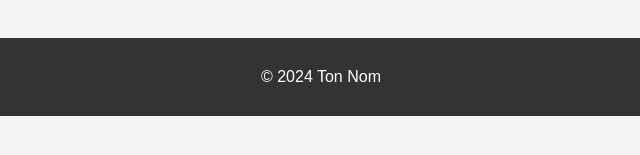
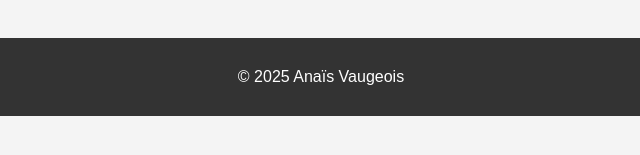
Before and after one commit to vauganais14/portfolio, a plain HTML site: page index.html in a window 1280 px wide. Shown: the part 261-416 px from the top of the page, 319-959 px from the left. Drawn offline with Linux system fonts and the light colour scheme.

Commit message:
Modification du texte page accueil

```diff
--- a/index.html
+++ b/index.html
@@ -18,7 +18,7 @@
         </ul>
     </section>
     <footer>
-        <p>&copy; 2024 Ton Nom</p>
+        <p>&copy; 2025 Anaïs Vaugeois</p>
     </footer>
 </body>
 </html>
```
